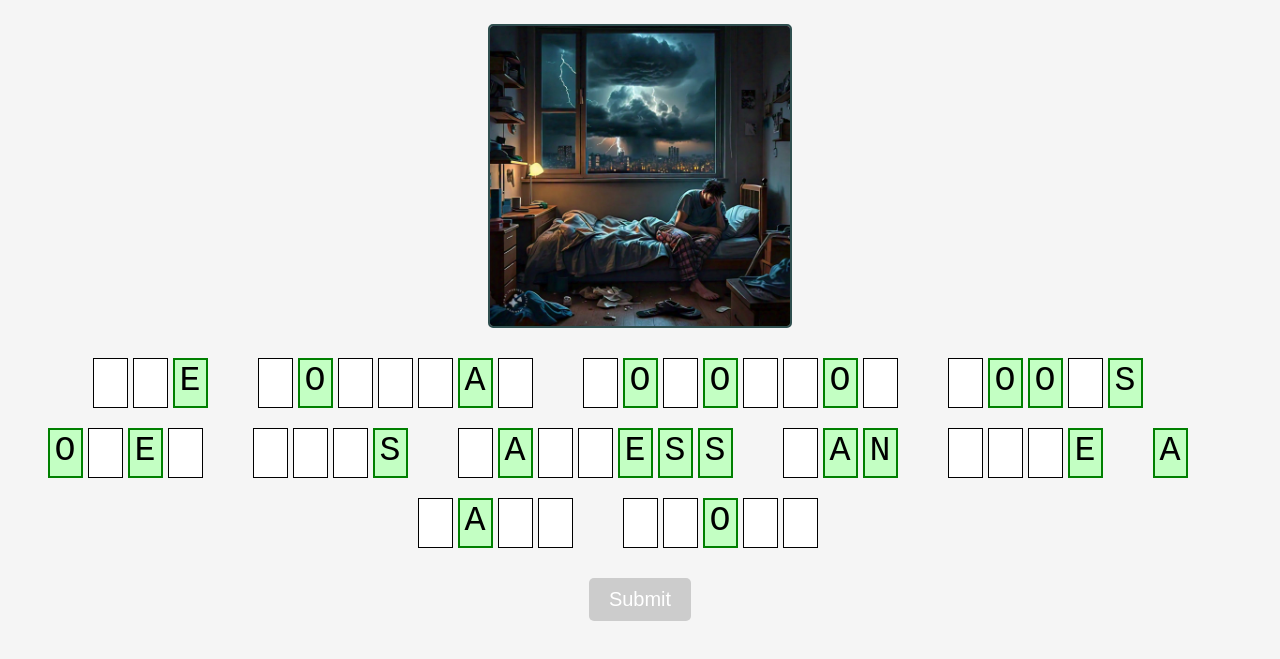
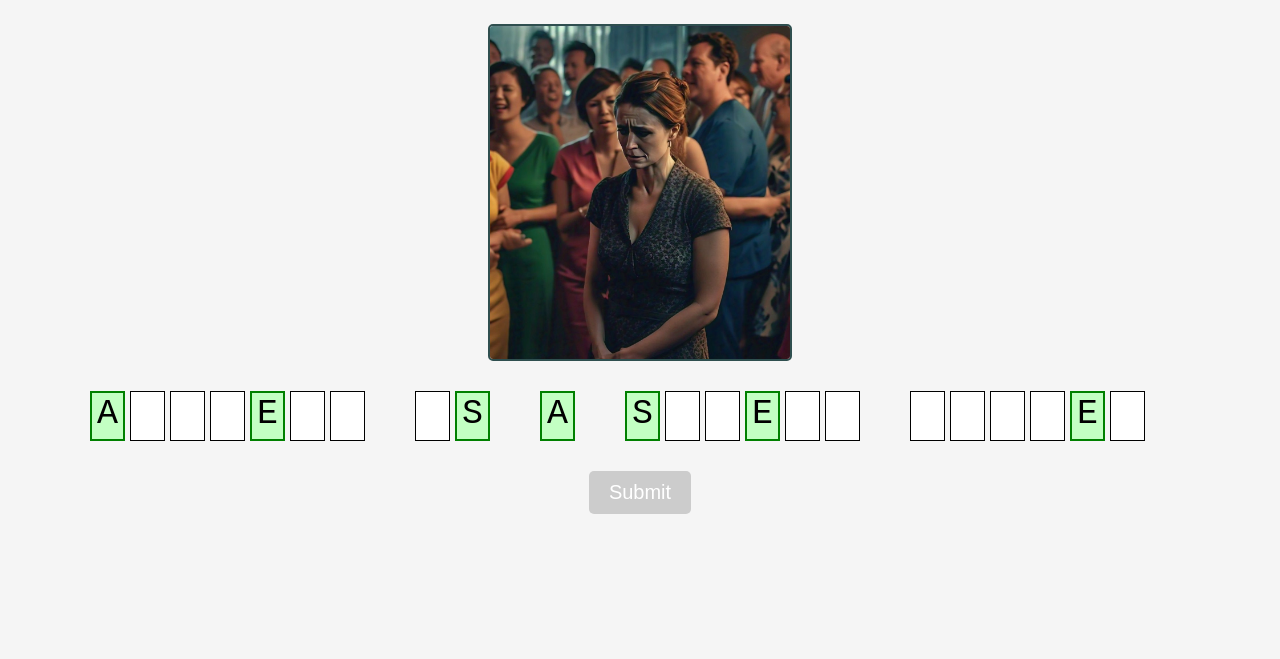
Before and after one commit to onebione/onebione.github.io, a plain HTML site: page idea1/Section 3/AI_Images.html in a window 1280 px wide. Shown: the part 67-726 px from the top of the page. Drawn offline with Linux system fonts and the light colour scheme.

Commit message:
new sentence anxiety

```diff
--- a/idea1/Section 3/AI_Images.html
+++ b/idea1/Section 3/AI_Images.html
@@ -56,7 +56,7 @@
     </div>
     <hr class="divider">
     <div class="gallery">
-        <img src="manwork.jpg" alt="Image">
+        <img src="anxiety.jpg" alt="Image">
     </div>
     <form id="textarea-form">
         <div class="sentence-seg" id="textarea-container"></div>
--- a/idea1/Section 3/events.js
+++ b/idea1/Section 3/events.js
@@ -72,7 +72,7 @@ export function handicapFreebie() {
         const charIndex = textarea.dataset.charIndex;
         const x = sentence.split(' ')[wordIndex][charIndex];
         const y = x.toUpperCase();
-        if ( y == 'A' || y == 'E' || y == 'S' || y == 'O' || y == 'N')
+        if ( y == 'A' || y == 'E' || y == 'S' )
         {
           textarea.value = x;
           textarea.classList.add('valid-input');
--- a/idea1/Section 3/main.js
+++ b/idea1/Section 3/main.js
@@ -2,7 +2,7 @@ import { createElementsFromSentence, resetSentence } from './elements.js';
 import { addEventListeners, handicapFreebie } from './events.js';
 import { initializeModal } from './modal.js';
 
-const sentence = "The workday tomorrow looms over this hapless man like a dark cloud";
+const sentence = "Anxiety is a silent killer";
 
 document.addEventListener('DOMContentLoaded', () => {
     createElementsFromSentence(sentence);
```
Also changed, not shown: idea1/Section 3/anxiety.jpg (added), idea1/Section 3/sailor.jpg (deleted).
